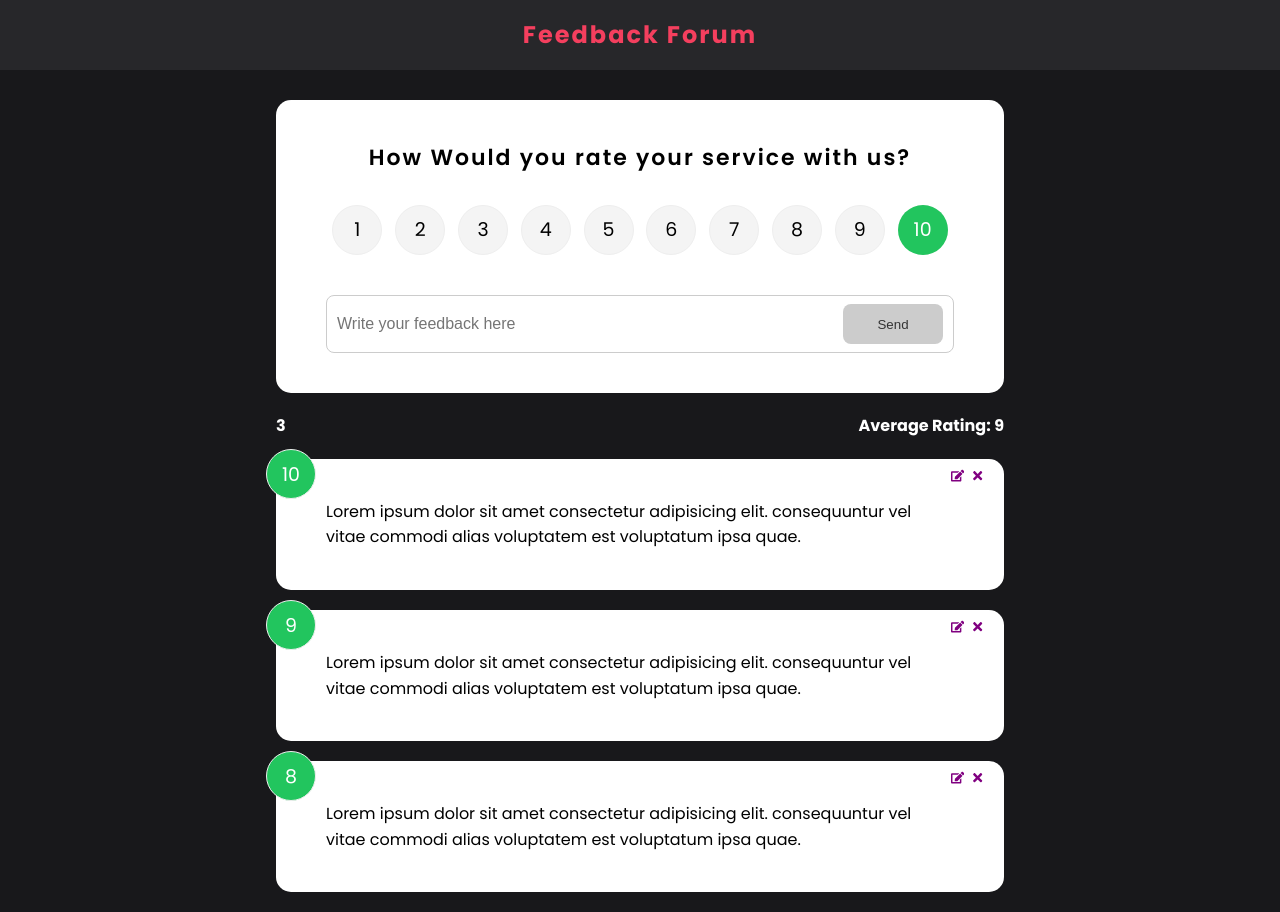
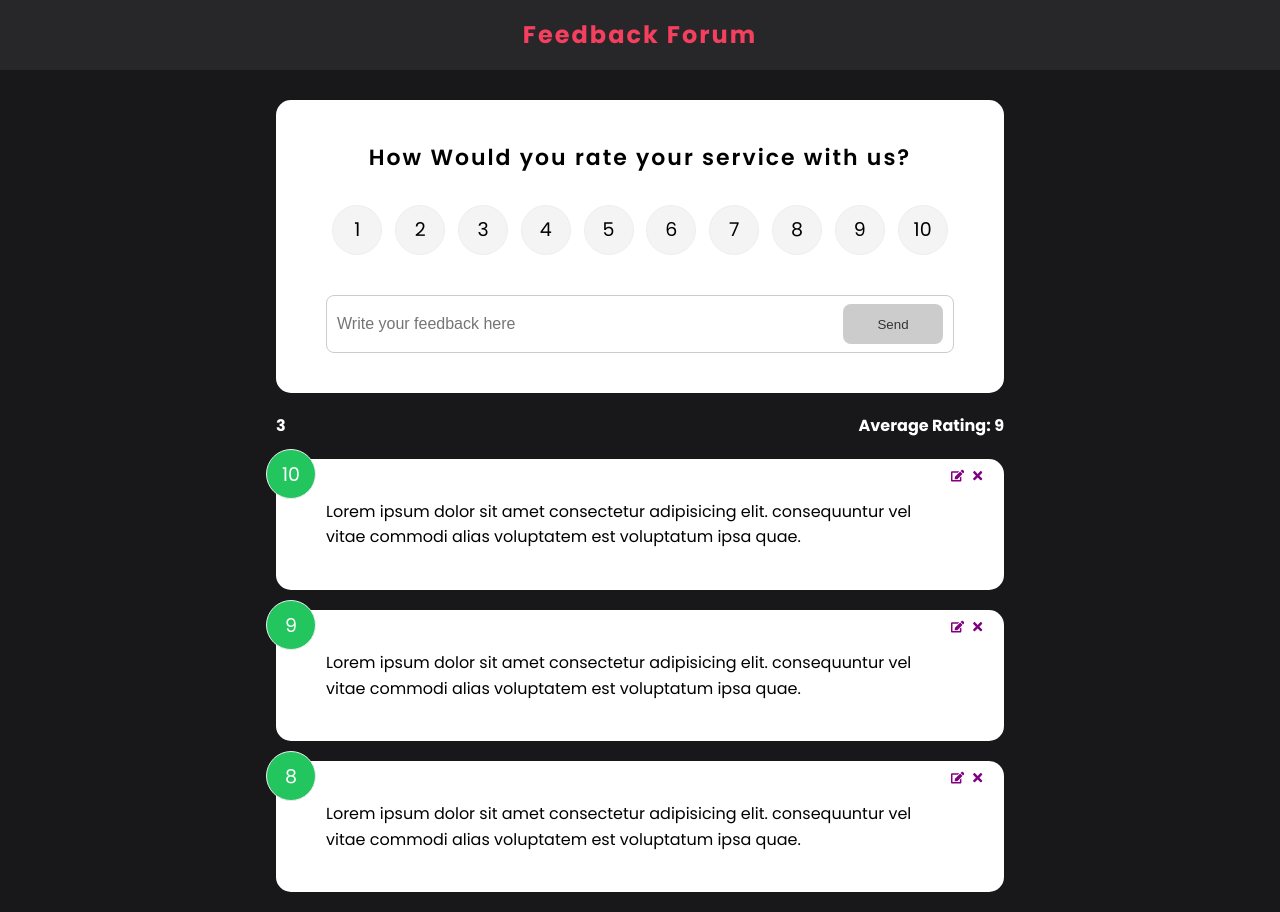
Before and after one commit to Akash52/feedback-forum, a React (Create React App) app: page / in a window 1280 px wide. Built offline with nearby package versions, Linux system fonts and the light colour scheme.

Commit message:
Side Effects With useEffect

```diff
--- a/src/components/FeedbackForm.jsx
+++ b/src/components/FeedbackForm.jsx
@@ -1,16 +1,27 @@
 import Card from './shared/Card'
-import { useState } from 'react'
+import { useState, useContext, useEffect } from 'react'
 import Button from './shared/Button'
 import RatingSelect from './RatingSelect'
-import { useContext } from 'react'
 import FeedbackContext from '../context/FeedbackContext'
 
 const FeedbackForm = () => {
-  const { addNewFeedback } = useContext(FeedbackContext)
   const [text, setText] = useState('')
   const [btnDisabled, setBtnDisabled] = useState(true)
   const [message, setMessage] = useState('')
   const [rating, setRating] = useState(10)
+  const { addNewFeedback, feedbackEdit } = useContext(FeedbackContext)
+
+  useEffect(() => {
+    if (feedbackEdit.edit === true) {
+      setBtnDisabled(false)
+      setText(feedbackEdit.item.text)
+      setRating(feedbackEdit.item.rating)
+    } else {
+      setRating(0)
+      setText('')
+    }
+  }, [feedbackEdit])
+
   function handleTextChange(e) {
     if (text === '') {
       setBtnDisabled(true)
--- a/src/components/FeedbackItem.jsx
+++ b/src/components/FeedbackItem.jsx
@@ -12,7 +12,7 @@ const FeedbackItem = ({ item }) => {
       <button onClick={() => deleteFeedback(item.id)} className="close">
         <FaTimes color="purple" />
       </button>
-      <button className="edit" onClick={() => editFeedback(item.id)}>
+      <button className="edit" onClick={() => editFeedback(item)}>
         <FaEdit color="purple" />
       </button>
       <div className="text-display">{item.text}</div>
--- a/src/components/RatingSelect.jsx
+++ b/src/components/RatingSelect.jsx
@@ -1,7 +1,13 @@
-import { useState } from 'react'
+import { useState, useEffect, useContext } from 'react'
+import FeedbackContext from '../context/FeedbackContext'
 
 function RatingSelect({ select }) {
   const [selected, setSelected] = useState(10)
+  const { feedbackEdit } = useContext(FeedbackContext)
+
+  useEffect(() => {
+    setSelected(feedbackEdit.item.rating)
+  }, [feedbackEdit])
 
   const handleChange = (e) => {
     setSelected(+e.currentTarget.value)
--- a/src/context/FeedbackContext.js
+++ b/src/context/FeedbackContext.js
@@ -30,10 +30,9 @@ export const FeedbackProvider = ({ children }) => {
 
   //Set feedback to edit
 
-  const editFeedback = (id) => {
-    const feedbackToEdit = feedback.find((feedback) => feedback.id === id)
+  const editFeedback = (item) => {
     setFeedbackEdit({
-      item: feedbackToEdit,
+      item,
       edit: true,
     })
   }
@@ -45,6 +44,7 @@ export const FeedbackProvider = ({ children }) => {
         deleteFeedback,
         addNewFeedback,
         editFeedback,
+        feedbackEdit,
       }}
     >
       {children}
```
